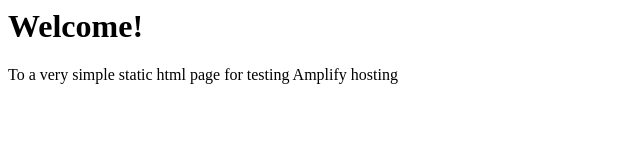
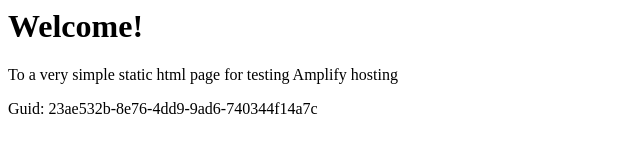
Before and after one commit to aws-aemilia-sin/Github-PR-Commit-Integration-Test-DoNotTouch-v0-preprod-ap-southeast-1, a website: page src/index.html in a window 1280 px wide. Shown: the whole page, without its empty margins (0-640 px from the left). Drawn offline with Linux system fonts and the light colour scheme.

Commit message:
commit from integ tests

```diff
--- a/src/index.html
+++ b/src/index.html
@@ -1,3 +1,5 @@
+
+
 <html lang="en">
 
 <head>
@@ -10,6 +12,6 @@
 <body>
     <h1>Welcome!</h1>
     <p>To a very simple static html page for testing Amplify hosting</p>
-</body>
+    <p>Guid: 23ae532b-8e76-4dd9-9ad6-740344f14a7c</p></body>
 
 </html>
```
